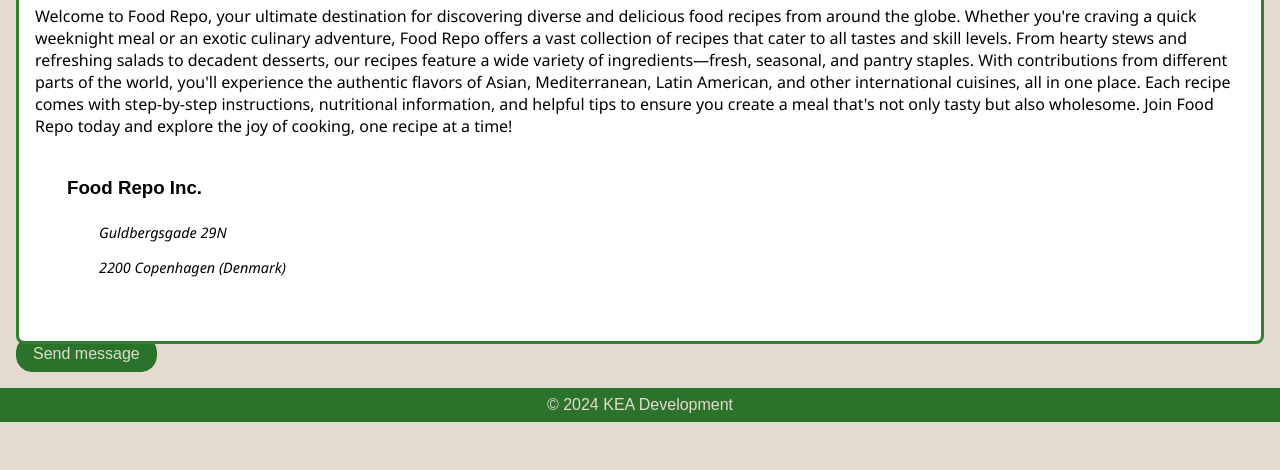
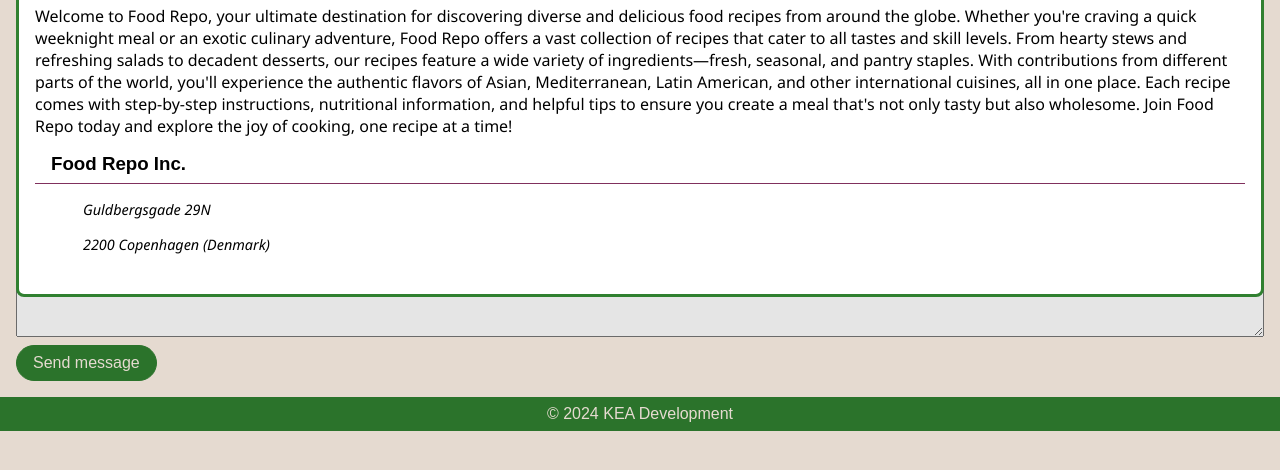
Before and after one commit to arturomorarioja/web_e24_ux_food_repo_finished, a plain HTML site: page contact.htm in a window 1280 px wide. Both pictures are taken after a click on the button "About". Shown: the part 146-616 px from the top of the page. Drawn offline with Linux system fonts and the light colour scheme; a web font is replaced by a local one.

Commit message:
Styling improved

```diff
--- a/css/styles.css
+++ b/css/styles.css
@@ -135,14 +135,6 @@
     .error {
         color: var(--colourError);
     }
-    address {
-        font-size: 0.9rem;
-        text-indent: var(--marginMain);
-        margin-bottom: var(--marginMain);
-        p:nth-of-type(2) {
-            margin-bottom: var(--marginSmall);
-        }
-    }
 
     form {
         border-top: var(--marginTiny) solid var(--colourBgTertiary);
@@ -158,7 +150,7 @@
             width: auto;
             padding: var(--marginSmall) var(--marginMain);
             border: var(--marginTiny) solid var(--colourBgSecondary);
-            border-radius: var(--marginMain);
+            border-radius: calc(2 * var(--marginMain));
             font-size: 1rem;
             color: var(--colourBgMain);
             background-color: var(--colourBgSecondary);
@@ -178,8 +170,26 @@
                 cursor: pointer;
             }
         }
-        :not(header) {
+        :not(header):not(section) {
             padding: var(--marginSmall) var(--marginMain);
+        }
+        address > * {
+            padding: 0;
+            margin: 0;
+        }
+        #address {
+            margin: 0 var(--marginMain) !important;
         }
     }
 }
+
+address {
+    font-size: 0.9rem;
+    text-indent: var(--marginMain);
+    margin-bottom: var(--marginMain);
+    padding-top: var(--marginSmall);
+    border-top: var(--marginTiny) solid var(--colourBgTertiary);
+    p:nth-of-type(2) {
+        margin-bottom: var(--marginSmall);
+    }
+}
--- a/js/nav.js
+++ b/js/nav.js
@@ -9,7 +9,7 @@
         <p>
             Welcome to Food Repo, your ultimate destination for discovering diverse and delicious food recipes from around the globe. Whether you're craving a quick weeknight meal or an exotic culinary adventure, Food Repo offers a vast collection of recipes that cater to all tastes and skill levels. From hearty stews and refreshing salads to decadent desserts, our recipes feature a wide variety of ingredients—fresh, seasonal, and pantry staples. With contributions from different parts of the world, you'll experience the authentic flavors of Asian, Mediterranean, Latin American, and other international cuisines, all in one place. Each recipe comes with step-by-step instructions, nutritional information, and helpful tips to ensure you create a meal that's not only tasty but also wholesome. Join Food Repo today and explore the joy of cooking, one recipe at a time!
         </p>
-        <section>
+        <section id="address">
             <header>
                 <h3>Food Repo Inc.</h3>
             </header>
```
